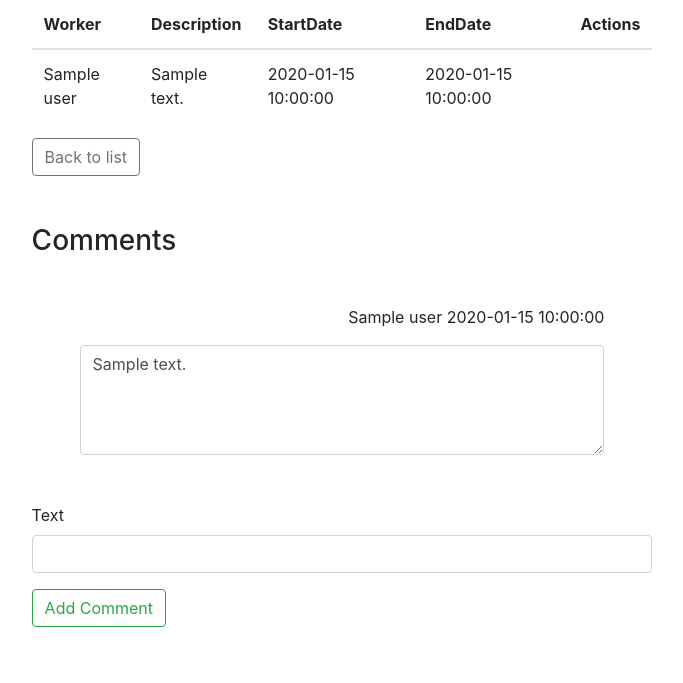
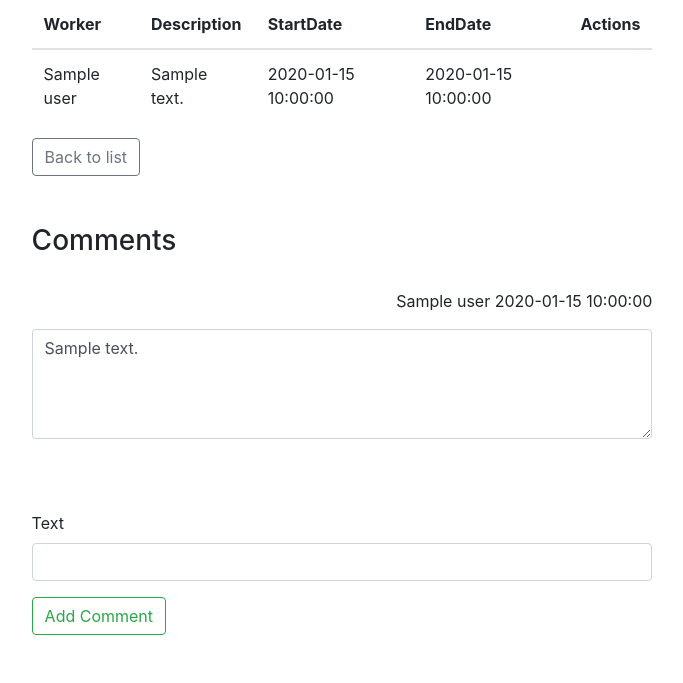
Before and after one commit to CoToDo/CoToDo, a Symfony app: template templates/task/show.html.twig in a window 1280 px wide. Shown: the part 591-1274 px from the top of the page, without its empty margins (298-981 px from the left). Before the commit the page ends 1218 px from the top, so only its background shows below. Run offline with Twig, Linux system fonts and the light colour scheme; the template is opened without the code that fills it: most values are stand-ins (such as "Sample title", 1, 10 or a date in 2020); form fields are guessed from the names that the template uses; some libraries are stand-ins or nearby versions.

Commit message:
Textarea positioning

```diff
--- a/templates/task/show.html.twig
+++ b/templates/task/show.html.twig
@@ -94,7 +94,7 @@
             <h3>Comments</h3>
 
             {% for comment in task.comments %}
-                <div class="m-5">
+                <div class="w-100 py-4">
                     <p class="pright"> {{ comment.user }} {{ comment.date ? comment.date|date('Y-m-d H:i:s') : '' }} </p>
                     <textarea class="form-control" rows="4">{{ comment.text }}</textarea>
                 </div>
```
